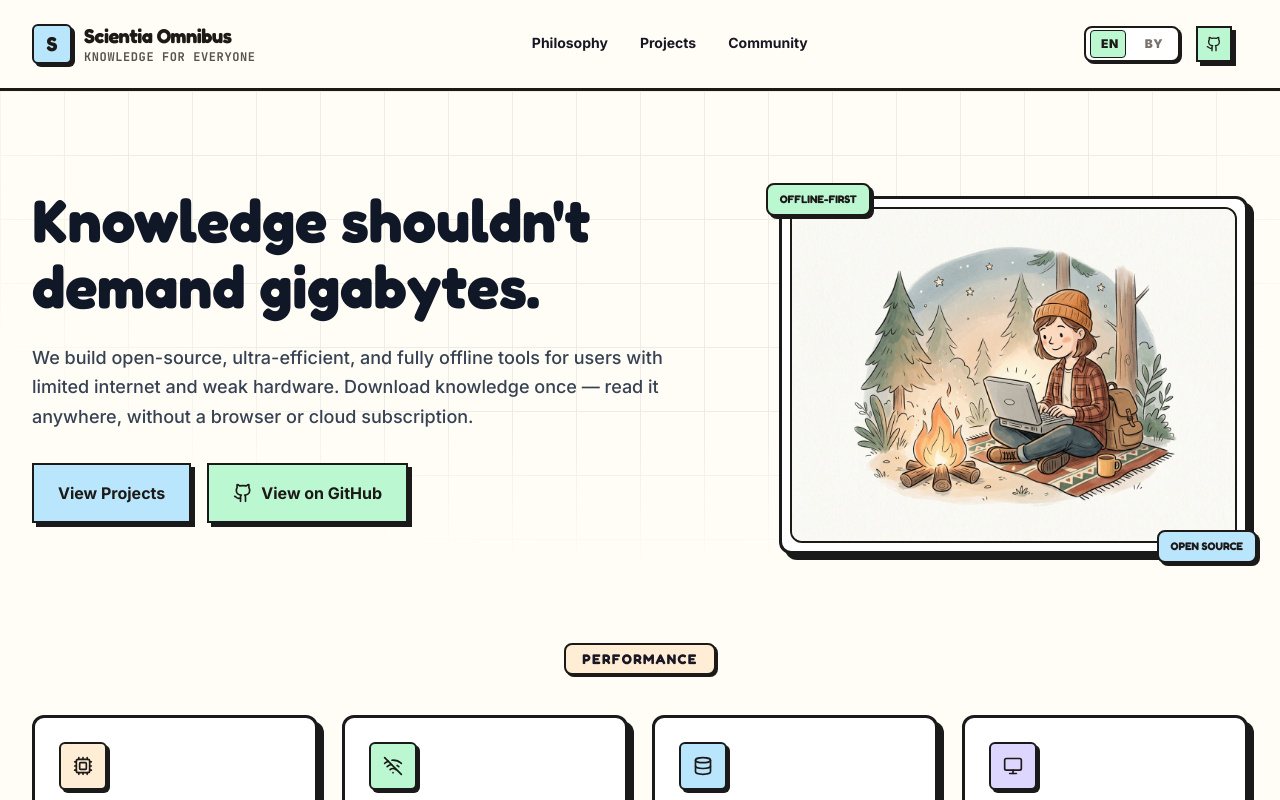
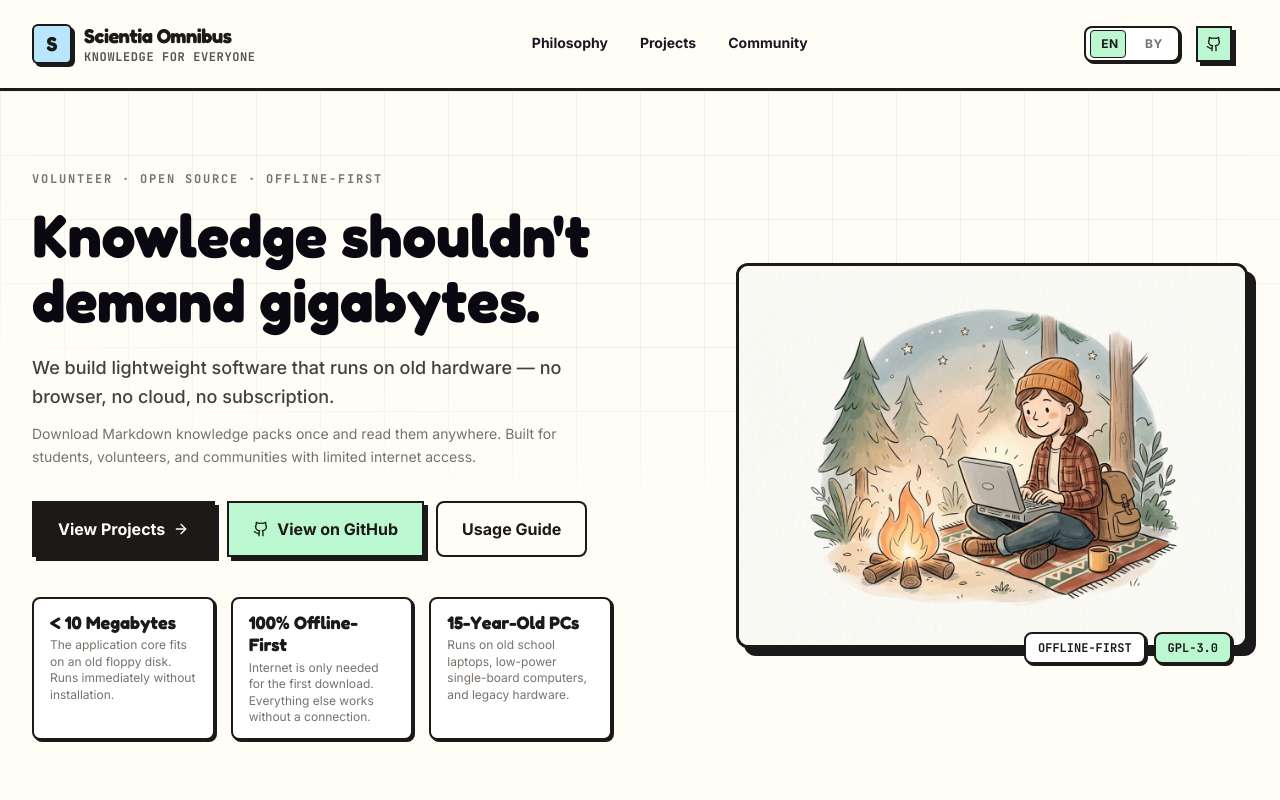
Before and after one commit to Scientia-Omnibus/scientia-omnibus-web, a React (Vite) app: page / in a window 1280 px wide. Shown: the top 800 px of the page. Built offline with nearby package versions, Linux system fonts and the light colour scheme.

Commit message:
style up main page

```diff
--- a/src/components/Hero.tsx
+++ b/src/components/Hero.tsx
@@ -1,7 +1,8 @@
 import { Language } from '../types';
 import { UI_TRANSLATIONS } from '../data/modules';
-import { Github, Cpu, WifiOff, Database, Monitor } from 'lucide-react';
+import { Github, ArrowRight } from 'lucide-react';
 import { motion } from 'motion/react';
+import { Link } from 'react-router-dom';
 import demoMain from '../assets/images/demo-main.jpg';
 
 interface HeroProps {
@@ -9,136 +10,119 @@ interface HeroProps {
   onScrollToSection: (id: string) => void;
 }
 
+const QUICK_STATS = [
+  { key: 'statLightweight' as const, descKey: 'statLightweightDesc' as const },
+  { key: 'statOffline' as const, descKey: 'statOfflineDesc' as const },
+  { key: 'statHardware' as const, descKey: 'statHardwareDesc' as const },
+] as const;
+
 export default function Hero({ language, onScrollToSection }: HeroProps) {
   const t = UI_TRANSLATIONS;
 
-  const containerVariants = {
-    hidden: { opacity: 0 },
-    visible: {
-      opacity: 1,
-      transition: { staggerChildren: 0.1, delayChildren: 0.1 }
-    }
-  };
+  return (
+    <section className="relative overflow-hidden bg-bg-warm border-b-3 border-stone-900">
+      <div className="absolute inset-0 bg-[linear-gradient(to_right,#1a1a1a_1px,transparent_1px),linear-gradient(to_bottom,#1a1a1a_1px,transparent_1px)] bg-[size:4rem_4rem] [mask-image:radial-gradient(ellipse_70%_60%_at_50%_0%,#000_65%,transparent_100%)] opacity-[0.06]" />
 
-  const itemVariants = {
-    hidden: { opacity: 0, y: 25 },
-    visible: { opacity: 1, y: 0, transition: { type: 'spring', stiffness: 100, damping: 15 } }
-  };
+      <div className="relative mx-auto max-w-7xl px-4 sm:px-6 lg:px-8 pt-10 sm:pt-14 lg:pt-20 pb-12 sm:pb-16">
+        <div className="grid grid-cols-1 lg:grid-cols-2 gap-10 lg:gap-14 items-center">
+          <motion.div
+            initial={{ opacity: 0, y: 20 }}
+            animate={{ opacity: 1, y: 0 }}
+            transition={{ duration: 0.5 }}
+          >
+            <p className="font-mono text-[11px] sm:text-xs font-bold uppercase tracking-[0.15em] text-stone-500 mb-4">
+              {t.heroEyebrow[language]}
+            </p>
 
-  return (
-    <section className="relative overflow-hidden bg-bg-warm py-12 sm:py-16 lg:py-24 border-b-3 border-stone-1000">
-      <div className="absolute inset-0 bg-[linear-gradient(to_right,#1a1a1a_1px,transparent_1px),linear-gradient(to_bottom,#1a1a1a_1px,transparent_1px)] bg-[size:4rem_4rem] [mask-image:radial-gradient(ellipse_60%_50%_at_50%_0%,#000_70%,transparent_100%)] opacity-[0.07]" />
-
-      <div className="relative mx-auto max-w-7xl px-4 sm:px-6 lg:px-8">
-        <div className="grid grid-cols-1 lg:grid-cols-12 gap-8 sm:gap-12 lg:gap-16 items-center">
-          <motion.div
-            className="lg:col-span-7 flex flex-col justify-center order-2 lg:order-1"
-            variants={containerVariants}
-            initial="hidden"
-            animate="visible"
-          >
-            <motion.h2
-              className="text-3xl sm:text-4xl md:text-5xl lg:text-6xl font-display font-bold text-gray-900 leading-[1.1] mb-4 sm:mb-6"
-              variants={itemVariants}
+            <h1
+              className={`
+                font-display font-bold text-stone-950 leading-[1.08] mb-5
+                text-[2rem] sm:text-5xl lg:text-[3.25rem] xl:text-6xl
+                ${language === 'by' ? 'tracking-tight' : ''}
+              `}
             >
               {t.heroTitle[language]}
-            </motion.h2>
+            </h1>
 
-            <motion.p
-              className="text-sm sm:text-base md:text-lg text-gray-700 leading-relaxed font-medium mb-6 sm:mb-8"
-              variants={itemVariants}
-            >
+            <p className="text-base sm:text-lg text-stone-700 font-medium leading-relaxed mb-3 max-w-xl">
+              {t.heroLead[language]}
+            </p>
+
+            <p className="text-sm text-stone-500 leading-relaxed mb-8 max-w-xl">
               {t.heroSubtitle[language]}
-            </motion.p>
+            </p>
 
-            <motion.div
-              className="flex flex-col sm:flex-row flex-wrap gap-3 sm:gap-4 mb-8 sm:mb-10"
-              variants={itemVariants}
-            >
+            <div className="flex flex-col sm:flex-row flex-wrap gap-3 mb-10">
               <button
                 onClick={() => onScrollToSection('projects')}
-                className="inline-flex items-center justify-center gap-2 px-5 sm:px-6 py-3.5 sm:py-4 sketch-button bg-cartoon-blue text-stone-900 font-bold text-sm sm:text-base"
+                className="inline-flex items-center justify-center gap-2 px-6 py-3.5 sketch-button bg-stone-900 text-white font-bold text-sm sm:text-base hover:bg-stone-800"
               >
                 <span>{t.viewProjects[language]}</span>
+                <ArrowRight className="h-4 w-4" />
               </button>
 
               <a
-                href="https://github.com/Scientia-Omnibus"
+                href="https://github.com/Scientia-Omnibus/scientia-core"
                 target="_blank"
                 rel="noreferrer"
-                className="inline-flex items-center justify-center gap-2 px-5 sm:px-6 py-3.5 sm:py-4 sketch-button bg-cartoon-green text-stone-900 font-bold text-sm sm:text-base"
+                className="inline-flex items-center justify-center gap-2 px-6 py-3.5 sketch-button bg-cartoon-green text-stone-900 font-bold text-sm sm:text-base"
               >
-                <Github className="h-5 w-5" />
+                <Github className="h-4 w-4" />
                 <span>{t.viewOnGithub[language]}</span>
               </a>
-            </motion.div>
+
+              <Link
+                to="/scientia-core/guide"
+                className="inline-flex items-center justify-center gap-2 px-6 py-3.5 border-2 border-stone-900 rounded-lg text-stone-900 font-bold text-sm sm:text-base hover:bg-cartoon-blue transition-colors"
+              >
+                <span>{t.viewGuide[language]}</span>
+              </Link>
+            </div>
+
+            <div className="grid grid-cols-1 sm:grid-cols-3 gap-3 sm:gap-4 max-w-xl lg:max-w-none">
+              {QUICK_STATS.map(({ key, descKey }) => (
+                <div
+                  key={key}
+                  className="px-4 py-3 bg-white border-2 border-stone-900 rounded-lg shadow-[2px_2px_0px_#1A1A1A]"
+                >
+                  <p className="font-display font-bold text-base sm:text-lg text-stone-900 leading-tight">
+                    {t[key][language]}
+                  </p>
+                  <p className="text-[11px] sm:text-xs text-stone-500 mt-1 leading-snug">
+                    {t[descKey][language]}
+                  </p>
+                </div>
+              ))}
+            </div>
           </motion.div>
 
           <motion.div
-            className="lg:col-span-5 flex justify-center items-center order-1 lg:order-2"
-            initial={{ opacity: 0, scale: 0.92 }}
+            className="flex justify-center lg:justify-end"
+            initial={{ opacity: 0, scale: 0.96 }}
             animate={{ opacity: 1, scale: 1 }}
-            transition={{ type: 'spring', stiffness: 70, damping: 20, delay: 0.2 }}
+            transition={{ duration: 0.5, delay: 0.15 }}
           >
-            <div className="relative p-2 bg-white sketch-border w-full max-w-sm sm:max-w-md lg:max-w-none">
-              <div className="absolute -top-3 sm:-top-4 -left-3 sm:-left-4 bg-cartoon-green text-stone-900 font-fredoka text-[10px] sm:text-[11px] font-bold uppercase px-2.5 sm:px-3 py-1 sm:py-1.5 rounded-lg border-2 border-stone-900 shadow-[3px_3px_0px_#1A1A1A] z-10">
-                {language === 'en' ? 'Offline-first' : 'Афлайн-падыход'}
-              </div>
-              <div className="absolute -bottom-2 sm:-bottom-3 -right-2 sm:-right-3 bg-cartoon-blue text-stone-900 font-fredoka text-[10px] sm:text-[11px] font-bold uppercase px-2.5 sm:px-3 py-1 sm:py-1.5 rounded-lg border-2 border-stone-900 shadow-[3px_3px_0px_#1A1A1A] z-10">
-                {language === 'en' ? 'Open source' : 'Адкрыты код'}
+            <div className="relative w-full max-w-md lg:max-w-lg">
+              <div className="absolute -inset-3 bg-cartoon-blue/30 rounded-2xl border-2 border-stone-900/10 -z-10" />
+
+              <div className="overflow-hidden rounded-xl border-3 border-stone-900 bg-stone-100 shadow-[8px_8px_0px_#1A1A1A]">
+                <img
+                  src={demoMain}
+                  alt="Scientia Omnibus"
+                  className="w-full aspect-4/3 object-cover"
+                />
               </div>
 
-              <div className="overflow-hidden rounded-xl bg-stone-100 border-2 border-stone-900 aspect-4/3">
-                <img
-                  src={demoMain}
-                  alt="Scientia Omnibus — offline learning"
-                  className="w-full h-full object-cover select-none pointer-events-none"
-                />
+              <div className="absolute -bottom-4 left-4 right-4 sm:left-auto sm:right-4 sm:w-auto flex flex-wrap gap-2 justify-center sm:justify-end">
+                <span className="inline-block bg-white border-2 border-stone-900 text-stone-900 font-mono text-[10px] sm:text-xs font-bold uppercase px-3 py-1.5 rounded-lg shadow-[2px_2px_0px_#1A1A1A]">
+                  {language === 'en' ? 'Offline-first' : 'Афлайн-падыход'}
+                </span>
+                <span className="inline-block bg-cartoon-green border-2 border-stone-900 text-stone-900 font-mono text-[10px] sm:text-xs font-bold uppercase px-3 py-1.5 rounded-lg shadow-[2px_2px_0px_#1A1A1A]">
+                  {language === 'en' ? 'GPL-3.0' : 'Адкрыты код'}
+                </span>
               </div>
             </div>
           </motion.div>
-        </div>
-
-        <div id="benchmarks" className="mt-12 sm:mt-20">
-          <div className="text-center mb-6 sm:mb-10">
-            <h3 className="text-xs sm:text-sm font-fredoka font-bold text-stone-850 uppercase tracking-widest bg-cartoon-orange border-2 border-stone-900 px-3 sm:px-4 py-1 rounded-lg inline-block shadow-[2px_2px_0px_#1A1A1A]">
-              {language === 'en' ? 'Performance' : 'Прадукцыйнасць'}
-            </h3>
-          </div>
-
-          <div className="grid grid-cols-1 sm:grid-cols-2 lg:grid-cols-4 gap-4 sm:gap-6">
-            <motion.div className="p-5 sm:p-6 bg-white sketch-border hover:bg-cartoon-orange transition-colors duration-200 group" whileHover={{ y: -4 }}>
-              <div className="flex h-11 w-11 sm:h-12 sm:w-12 items-center justify-center sketch-border-xs bg-cartoon-orange text-stone-900 mb-3 sm:mb-4">
-                <Cpu className="h-5 w-5" />
-              </div>
-              <h4 className="font-display text-xl sm:text-2xl font-bold text-stone-900 mb-1.5 sm:mb-2 leading-tight">{t.statZeroOverhead[language]}</h4>
-              <p className="text-xs sm:text-sm text-gray-700 leading-relaxed font-sans">{t.statZeroOverheadDesc[language]}</p>
-            </motion.div>
-
-            <motion.div className="p-5 sm:p-6 bg-white sketch-border hover:bg-cartoon-green transition-colors duration-200 group" whileHover={{ y: -4 }}>
-              <div className="flex h-11 w-11 sm:h-12 sm:w-12 items-center justify-center sketch-border-xs bg-cartoon-green text-stone-900 mb-3 sm:mb-4">
-                <WifiOff className="h-5 w-5" />
-              </div>
-              <h4 className="font-display text-xl sm:text-2xl font-bold text-stone-900 mb-1.5 sm:mb-2 leading-tight">{t.statOffline[language]}</h4>
-              <p className="text-xs sm:text-sm text-gray-700 leading-relaxed font-sans">{t.statOfflineDesc[language]}</p>
-            </motion.div>
-
-            <motion.div className="p-5 sm:p-6 bg-white sketch-border hover:bg-cartoon-blue transition-colors duration-200 group" whileHover={{ y: -4 }}>
-              <div className="flex h-11 w-11 sm:h-12 sm:w-12 items-center justify-center sketch-border-xs bg-cartoon-blue text-stone-900 mb-3 sm:mb-4">
-                <Database className="h-5 w-5" />
-              </div>
-              <h4 className="font-display text-xl sm:text-2xl font-bold text-stone-900 mb-1.5 sm:mb-2 leading-tight">{t.statLightweight[language]}</h4>
-              <p className="text-xs sm:text-sm text-gray-700 leading-relaxed font-sans">{t.statLightweightDesc[language]}</p>
-            </motion.div>
-
-            <motion.div className="p-5 sm:p-6 bg-white sketch-border hover:bg-cartoon-purple transition-colors duration-200 group" whileHover={{ y: -4 }}>
-              <div className="flex h-11 w-11 sm:h-12 sm:w-12 items-center justify-center sketch-border-xs bg-cartoon-purple text-stone-900 mb-3 sm:mb-4">
-                <Monitor className="h-5 w-5" />
-              </div>
-              <h4 className="font-display text-xl sm:text-2xl font-bold text-stone-900 mb-1.5 sm:mb-2 leading-tight">{t.statHardware[language]}</h4>
-              <p className="text-xs sm:text-sm text-gray-700 leading-relaxed font-sans">{t.statHardwareDesc[language]}</p>
-            </motion.div>
-          </div>
         </div>
       </div>
     </section>
--- a/src/data/modules.ts
+++ b/src/data/modules.ts
@@ -16,13 +16,21 @@ export interface ProjectInfo {
 }
 
 export const UI_TRANSLATIONS: TranslationDict = {
+  heroEyebrow: {
+    en: "Volunteer · Open Source · Offline-First",
+    by: "Валонцёрскі праект · Open Source · Афлайн"
+  },
   heroTitle: {
     en: "Knowledge shouldn't demand gigabytes.",
     by: "Веды не павінны патрабаваць гігабайтаў."
   },
+  heroLead: {
+    en: "We build lightweight software that runs on old hardware — no browser, no cloud, no subscription.",
+    by: "Мы ствараем лёгкі софт для слабых камп'ютараў — без браўзера, воблака і падпісак."
+  },
   heroSubtitle: {
-    en: "We build open-source, ultra-efficient, and fully offline tools for users with limited internet and weak hardware. Download knowledge once — read it anywhere, without a browser or cloud subscription.",
-    by: "Мы ствараем звышэфектыўны софт з адкрытым кодам для карыстальнікаў з абмежаваным інтэрнэтам і слабым абсталяваннем. Спампуйце веды адзін раз — чытайце дзе заўгодна, без браўзера і воблачных падпісак."
+    en: "Download Markdown knowledge packs once and read them anywhere. Built for students, volunteers, and communities with limited internet access.",
+    by: "Спампуйце Markdown-пакеты ведаў адзін раз і чытайце дзе заўгодна. Створана для вучняў, валонтэраў і суполак з абмежаваным інтэрнэтам."
   },
   statZeroOverhead: {
     en: "0MB Base Overhead",
--- a/src/index.css
+++ b/src/index.css
@@ -1,10 +1,11 @@
-@import url('https://fonts.googleapis.com/css2?family=Fredoka:wght@400;500;600;700&family=Inter:wght@300;400;500;600;700;800;900&family=JetBrains+Mono:wght@400;500;600;700&display=swap');
+@import url('https://fonts.googleapis.com/css2?family=Fredoka:wght@400;500;600;700&family=Inter:ital,wght@0,400;0,500;0,600;0,700;1,400&family=Manrope:wght@400;500;600;700;800&family=JetBrains+Mono:wght@400;500;600;700&display=swap');
 @import "tailwindcss";
 
 @theme {
   --font-sans: 'Inter', ui-sans-serif, system-ui, -apple-system, sans-serif;
   --font-display: 'Fredoka', 'Inter', ui-sans-serif, system-ui, sans-serif;
   --font-fredoka: 'Fredoka', 'Inter', ui-sans-serif, system-ui, sans-serif;
+  --font-display-cyrillic: 'Manrope', 'Inter', ui-sans-serif, system-ui, sans-serif;
   --font-mono: 'JetBrains Mono', 'Inter', ui-monospace, SFMono-Regular, monospace;
 
   --color-stone-904: #15121e;
@@ -23,6 +24,31 @@
   --color-cartoon-yellow: #FEF08A;
   --color-bg-warm: #FFFDF5;
 }
+
+/* Fredoka has no Cyrillic — switch display fonts for Belarusian */
+.lang-by {
+  --font-display: var(--font-display-cyrillic);
+  --font-fredoka: var(--font-display-cyrillic);
+}
+
+.lang-by .font-display,
+.lang-by .font-fredoka {
+  font-family: var(--font-display-cyrillic);
+  letter-spacing: -0.015em;
+}
+
+.lang-by {
+  font-family: 'Inter', ui-sans-serif, system-ui, sans-serif;
+  font-feature-settings: 'kern' 1, 'liga' 1;
+}
+
+.lang-by h1,
+.lang-by h2,
+.lang-by h3,
+.lang-by h4 {
+  line-height: 1.2;
+}
+
 .sketch-border {
   border: 3px solid #1A1A1A;
   box-shadow: 6px 6px 0px #1A1A1A;
--- a/src/types.ts
+++ b/src/types.ts
@@ -6,7 +6,9 @@ export interface LocalizedString {
 }
 
 export interface TranslationDict {
+  heroEyebrow: LocalizedString;
   heroTitle: LocalizedString;
+  heroLead: LocalizedString;
   heroSubtitle: LocalizedString;
   statZeroOverhead: LocalizedString;
   statZeroOverheadDesc: LocalizedString;
```
Also changed, not shown: src/components/Layout.tsx (+7 -1 lines).
